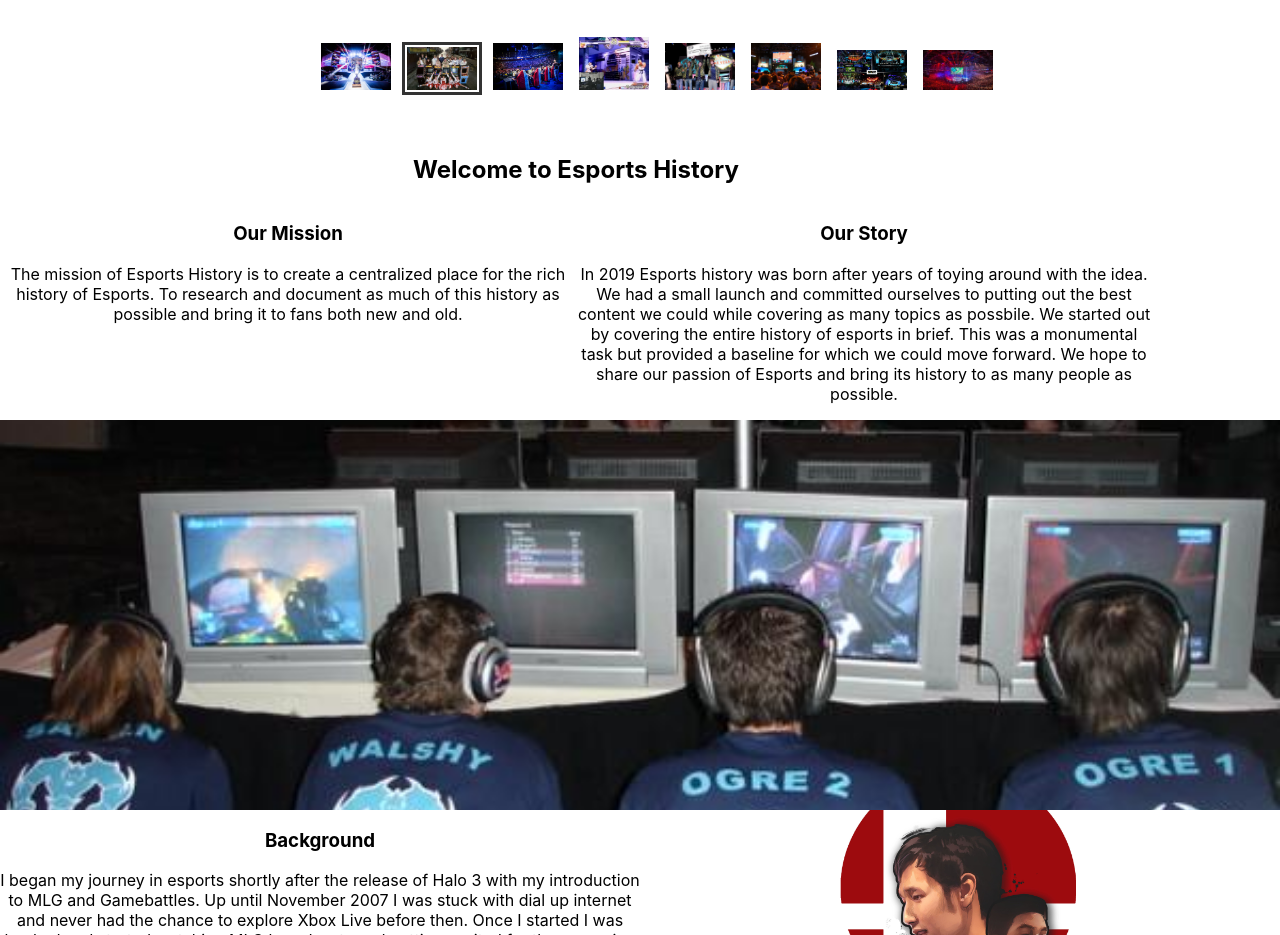
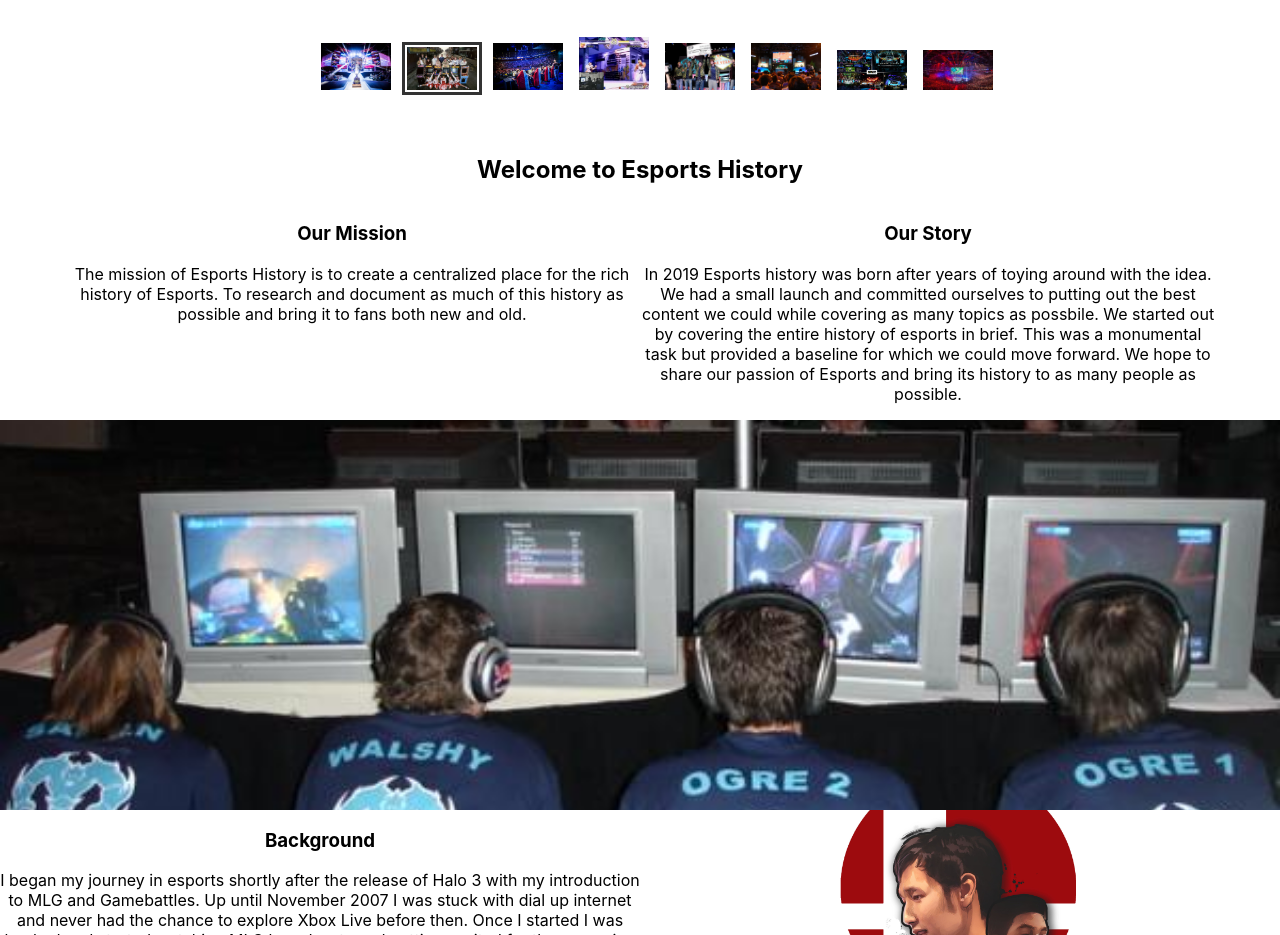
Before and after one commit to Zarnerz/EH-React, a React (Create React App) app in the folder esports-history/: page / in a window 1280 px wide. Shown: the part 1020-1955 px from the top of the page. Built offline with nearby package versions, Linux system fonts and the light colour scheme.

Commit message:
fixed margin for about section

```diff
--- a/esports-history/src/pages/main/about/About.js
+++ b/esports-history/src/pages/main/about/About.js
@@ -33,7 +33,8 @@ class About extends Component {
 const sectionStyle = {
   display: "flex",
   flexWrap: "wrap",
-  maxWidth: "90vw"
+  maxWidth: "90vw",
+  margin: "0 auto"
 };
 
 const articleStyle = {
```
